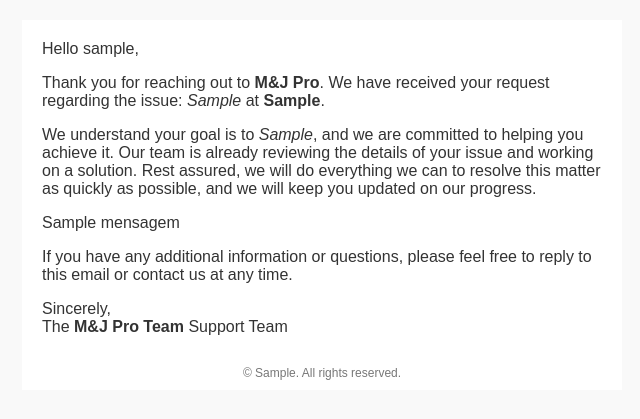
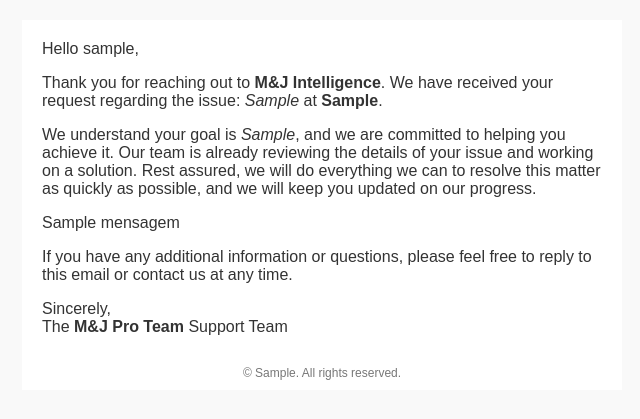
Before and after one commit to glaucomp/email-server, a Node server app: template templates/email.hbs in a window 1280 px wide. Shown: the top 419 px of the page, without its empty margins (318-958 px from the left). Run offline with Node 20, Linux system fonts and the light colour scheme; the template is opened without the code that fills it: most values are stand-ins (such as "Sample title", 1, 10 or a date in 2020); some libraries are stand-ins or nearby versions.

Commit message:
email template

```diff
--- a/templates/email.hbs
+++ b/templates/email.hbs
@@ -35,12 +35,12 @@
               <td class="content" style="padding: 20px;">
                 <p>Hello {{user_name}},</p>
                 <p>Thank you for reaching out to
-                  <strong> M&J Pro</strong>. We have received your request
-                  regarding the issue:
+                  <strong> M&J Intelligence</strong>. We have received your
+                  request regarding the issue:
                   <em>{{user_issue}}</em>
                   at
                   <strong>{{user_company}}</strong>.</p>
-                <p>We understand your goal is to
+                <p>We understand your goal is
                   <em>{{user_goals}}</em>, and we are committed to helping you
                   achieve it. Our team is already reviewing the details of your
                   issue and working on a solution. Rest assured, we will do
```
